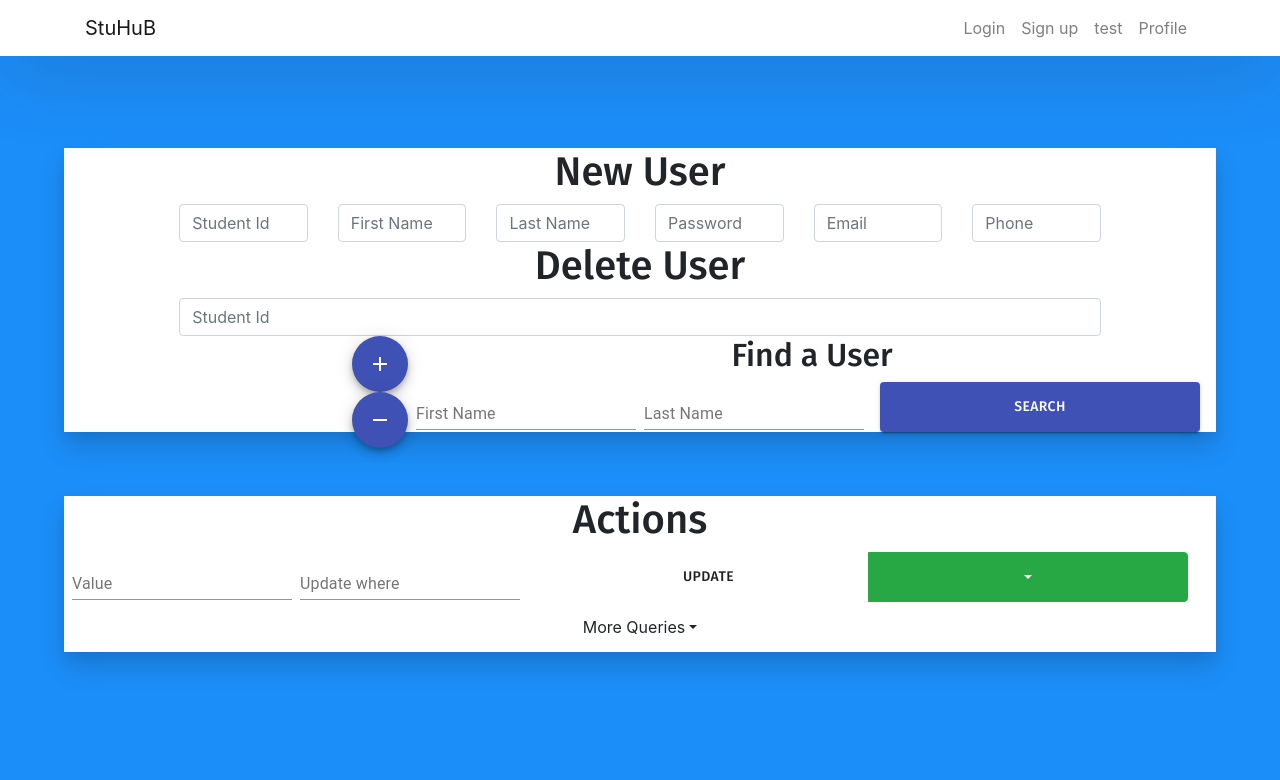
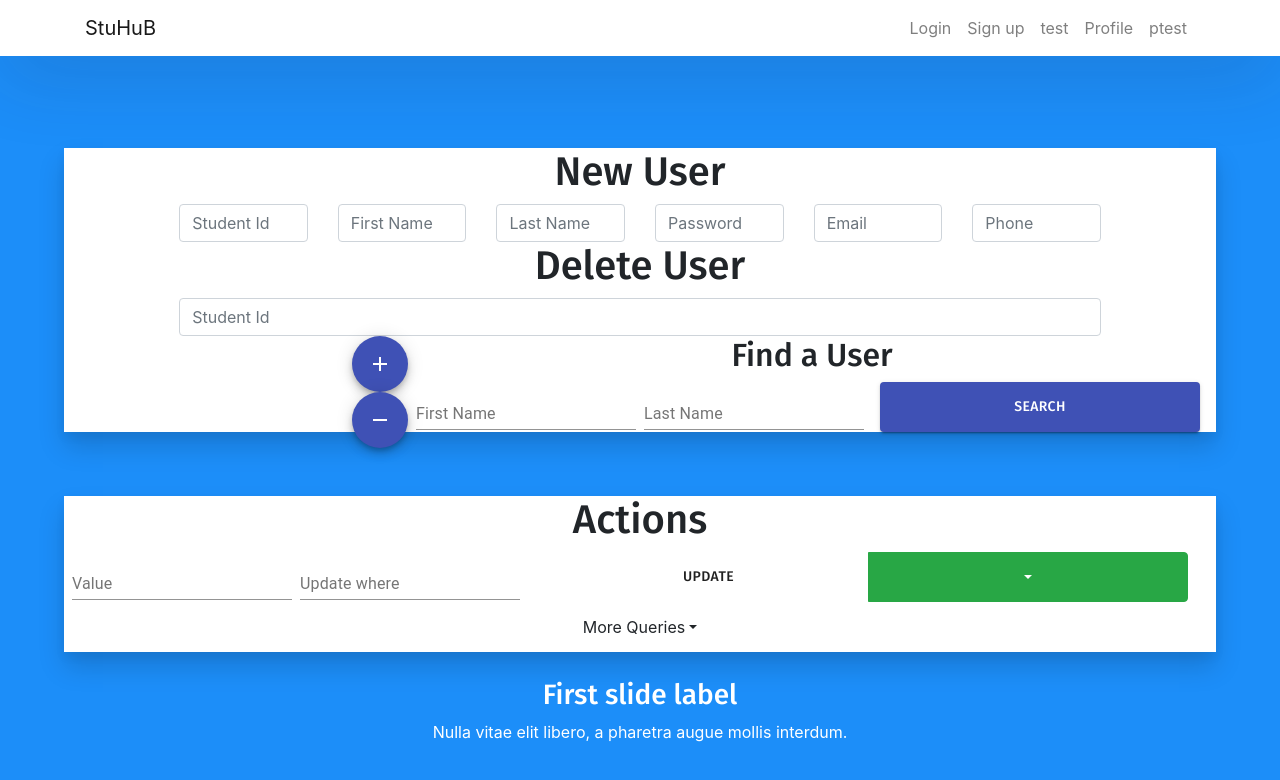
Before and after one commit to jtagaca/StuHub_Public, a React (Create React App) app in the folder client/: page /test in a window 1280 px wide. Shown: the top 780 px of the page. Built offline with nearby package versions, Linux system fonts and the light colour scheme.

Commit message:
created ptest screen

```diff
--- a/client/src/App.js
+++ b/client/src/App.js
@@ -7,6 +7,7 @@ import Login from "./components/login.component";
 import SignUp from "./components/signup.component";
 import Test from "./components/test";
 import User from "./components/user";
+import ptest from "./components/ptest";
 function App() {
   return (
     <Router>
@@ -38,6 +39,11 @@ function App() {
                     Profile
                   </Link>
                 </li>
+                <li className="nav-item">
+                  <Link className="nav-link" to={"/ptest"}>
+                    ptest
+                  </Link>
+                </li>
               </ul>
             </div>
           </div>
@@ -49,6 +55,7 @@ function App() {
           <Route path="/sign-up" component={SignUp} />
           <Route path="/test" component={Test} />
           <Route path="/Profile" component={User} />
+          <Route path="/ptest" component={ptest} />
           {/* <Route path="/Profile" component={} /> */}
         </Switch>
       </div>
--- /dev/null
+++ b/client/src/components/ptest.js
@@ -0,0 +1,18 @@
+import React from "react";
+import { Button, ButtonGroup, Fab, Form, TextField } from "@material-ui/core";
+import AddIcon from "@material-ui/icons/Add";
+import Buttond from "react-bootstrap/Button";
+import RemoveIcon from "@material-ui/icons/Remove";
+import DropdownButton from "react-bootstrap/DropdownButton";
+import { Dropdown, Row, Col } from "react-bootstrap";
+import Formb from "react-bootstrap/Form";
+import Carousel from "react-bootstrap/Carousel";
+import "./gg.css";
+function ptest() {
+  return (
+    <div>
+        TESTING123
+    </div>
+  );
+}
+export default ptest;
--- a/client/src/components/test.js
+++ b/client/src/components/test.js
@@ -6,6 +6,7 @@ import RemoveIcon from "@material-ui/icons/Remove";
 import DropdownButton from "react-bootstrap/DropdownButton";
 import { Dropdown, Row, Col } from "react-bootstrap";
 import Formb from "react-bootstrap/Form";
+import Carousel from "react-bootstrap/Carousel";
 import "./gg.css";
 function test() {
   return (
@@ -147,6 +148,10 @@ function test() {
           </div>
         </div>
       </div>
+      <Carousel.Caption>
+            <h3>First slide label</h3>
+            <p>Nulla vitae elit libero, a pharetra augue mollis interdum.</p>
+          </Carousel.Caption>
     </div>
   );
 }
```
